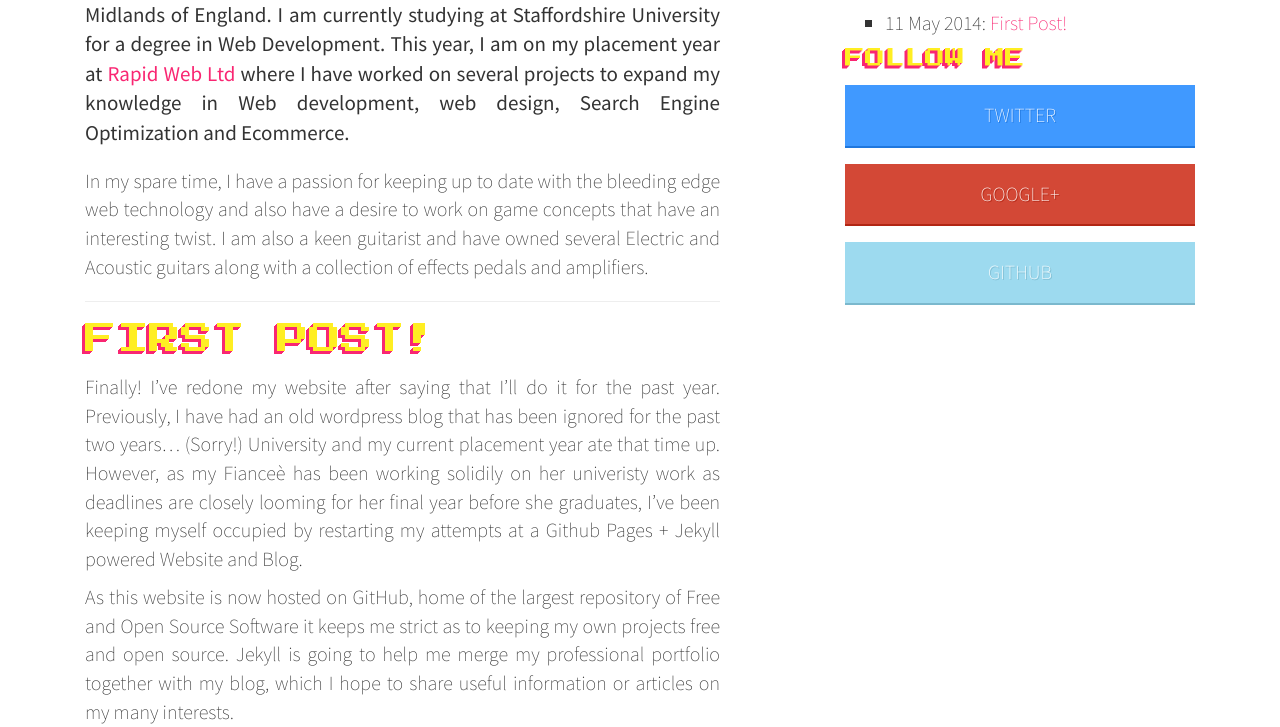
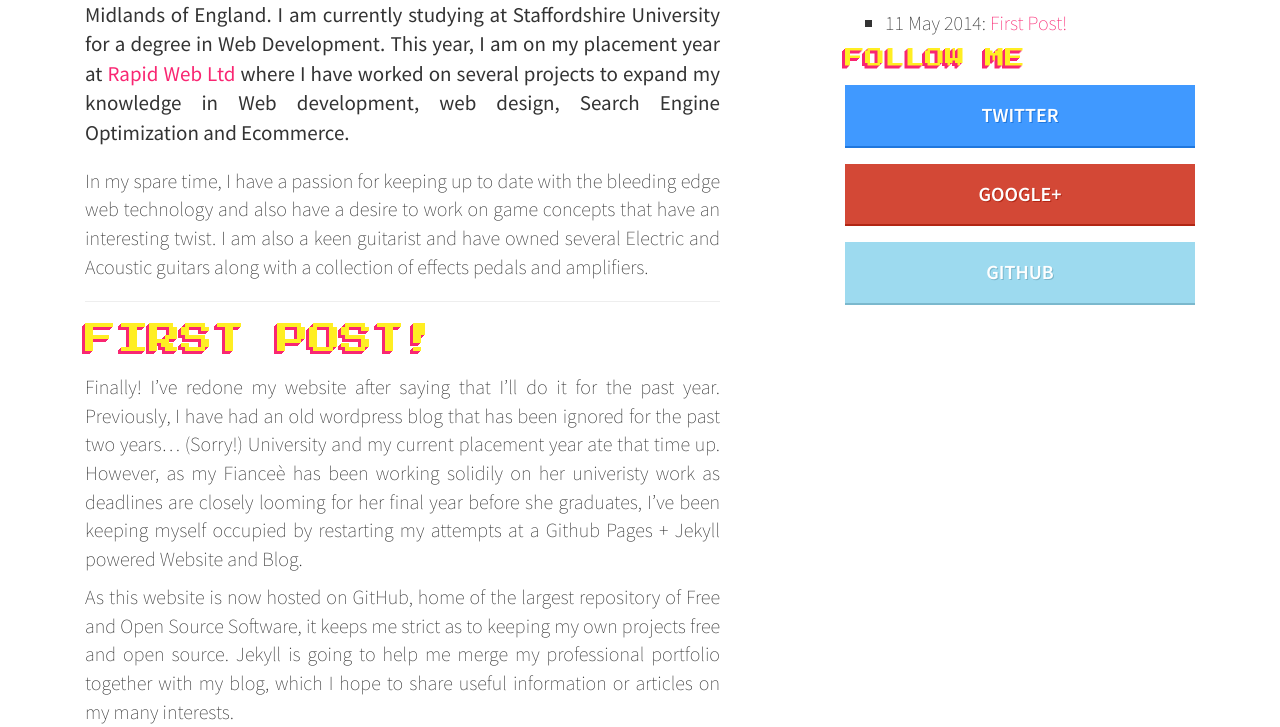
Before and after one commit to ojdon/ojdon.github.io, a Jekyll site: the page built from index.html, in a window 1280 px wide. Shown: the part 519-1246 px from the top of the page. Built offline with Jekyll 4.4.1, drawn with Linux system fonts in a browser that asks for light colours; nearby versions of some CDN libraries; Markdown is read by kramdown in place of the engine named in the settings.

Commit message:
Fadein refactored + current snapshot of progress

```diff
--- a/_layouts/default.html
+++ b/_layouts/default.html
@@ -18,7 +18,6 @@
 
     </head>
     <body>
-
          <div class="navbar navbar-inverse" role="navigation">
           <div class="container">
             <div class="navbar-header">
--- a/css/style.css
+++ b/css/style.css
@@ -29,6 +29,12 @@
     to {
         opacity: 1;
     }
+}
+h2 > a {
+	color: inherit;
+}
+h2 > a:hover {
+	color: #FF0;
 }
 a {
 	color: #F92672;
@@ -126,24 +132,26 @@
 }
 
 .homeTitle {
-	font-size: 48px; font-size: 4.8rem; animation: fadein 2s;-moz-animation: fadein 2s; /* Firefox */-webkit-animation: fadein 2s; /* Safari and Chrome */-o-animation: fadein 2s; /* Opera */
+	font-size: 48px; font-size: 4.8rem;
 }
 
 .homeSubtitle {
 	font-size: 24px; font-size: 2.4rem;
 	display: block;
-	padding-top: 8px; animation: fadein 2s;-moz-animation: fadein 2s; /* Firefox */-webkit-animation: fadein 2s; /* Safari and Chrome */-o-animation: fadein 2s; /* Opera */
+	padding-top: 8px;
 }
 
 .mainBody {
-	margin-top: 50px;  animation: fadein 2s;-moz-animation: fadein 2s; /* Firefox */-webkit-animation: fadein 2s; /* Safari and Chrome */-o-animation: fadein 2s; /* Opera */
+	margin-top: 50px;
 }
 
 .posts {
 	list-style: square;
 }
 
-
+.fadein {
+	animation: fadein 2s;-moz-animation: fadein 2s; /* Firefox */-webkit-animation: fadein 2s; /* Safari and Chrome */-o-animation: fadein 2s; /* Opera */
+}
 /*Banner CSS*/
 .banner {
 	margin: 0 0 16px 0;
@@ -153,6 +161,7 @@
 	display: block;
 	text-align: center;
 	font-style: normal;
+	font-weight: bold;
 	text-transform: uppercase;
 }
 
--- a/index.html
+++ b/index.html
@@ -5,12 +5,12 @@
 <div class="skyDay content">
 	<div class="container">
 		<div class="col-xs-12 col-sm-12 col-md-12 col-lg-12">
-			<h1 class="homeTitle">Ollie Reardon <span class="homeSubtitle"> Web Developer by Day...<div style="display: block; margin-top: 8px;"></div>Game Developer by Night!</span></h1>
+			<h1 class="homeTitle fadein">Ollie Reardon <span class="homeSubtitle fadein"> Web Developer by Day...<div style="display: block; margin-top: 8px;"></div>Game Developer by Night!</span></h1>
 		</div>
 	</div>
 </div>
 <div class="groundDay"></div>
-<div class="container mainBody">
+<div class="container mainBody fadein">
 	<div class="col-xs-12 col-sm-4 col-md-4 col-lg-4 pull-right">
 		<h3>Recent Blog Posts</h3>
 		<ul class="posts">
@@ -30,7 +30,7 @@
 		<hr>
 	{% assign post = site.posts.first %}
   {% assign content = post.content %}
-	<h2>{{ post.title }}</h2>
+	<h2><a href="{{ post.url }}">{{ post.title }}</a></h2>
 	{{ post.content }}
 	<p><strong>Make sure to check out my previous blog posts <a href="#blog"> here</a></strong></p>
 	</div>
```
Also changed, not shown: _layouts/post.html (+9 -6 lines), _posts/2014-05-11-first-post.md (+1 -1 lines).
